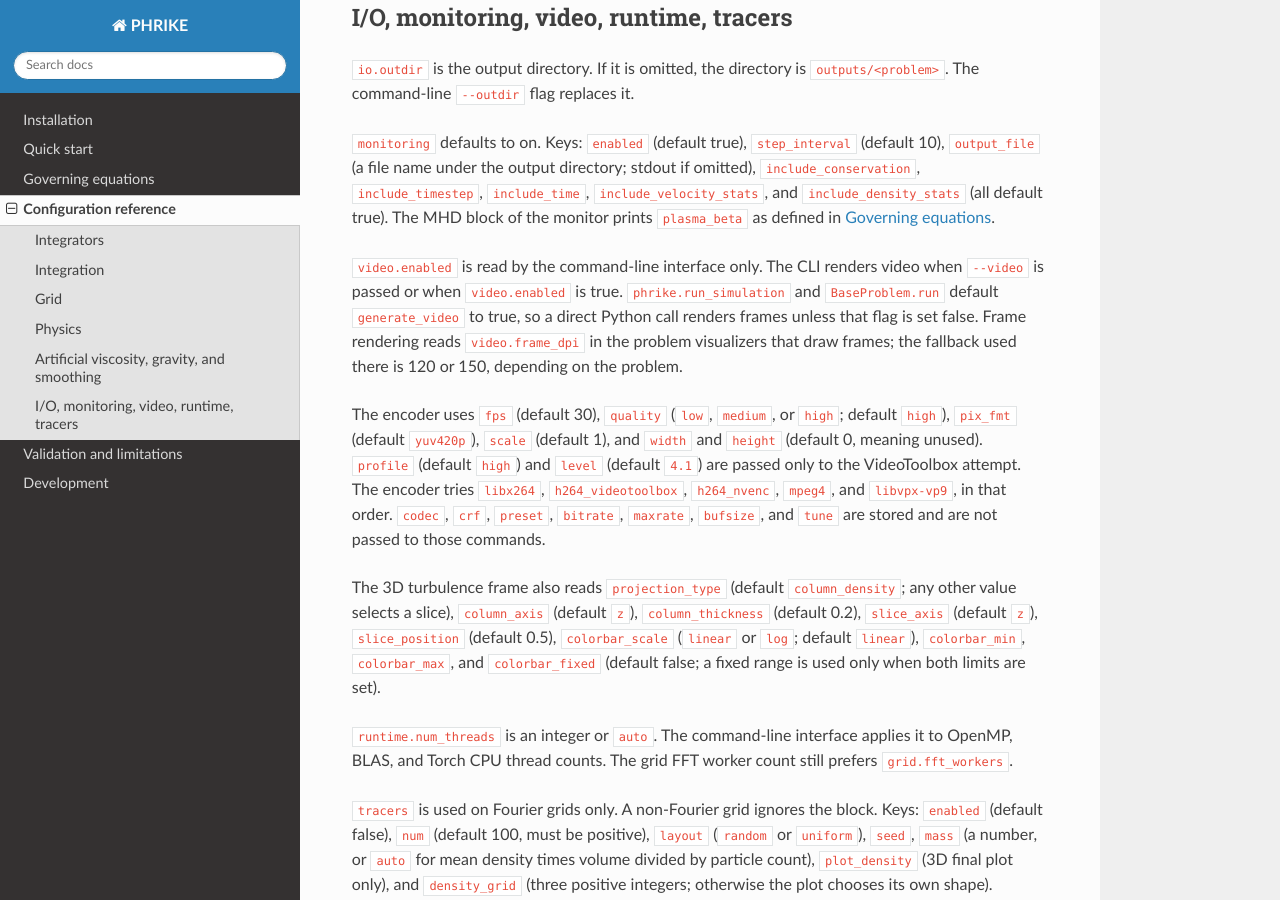
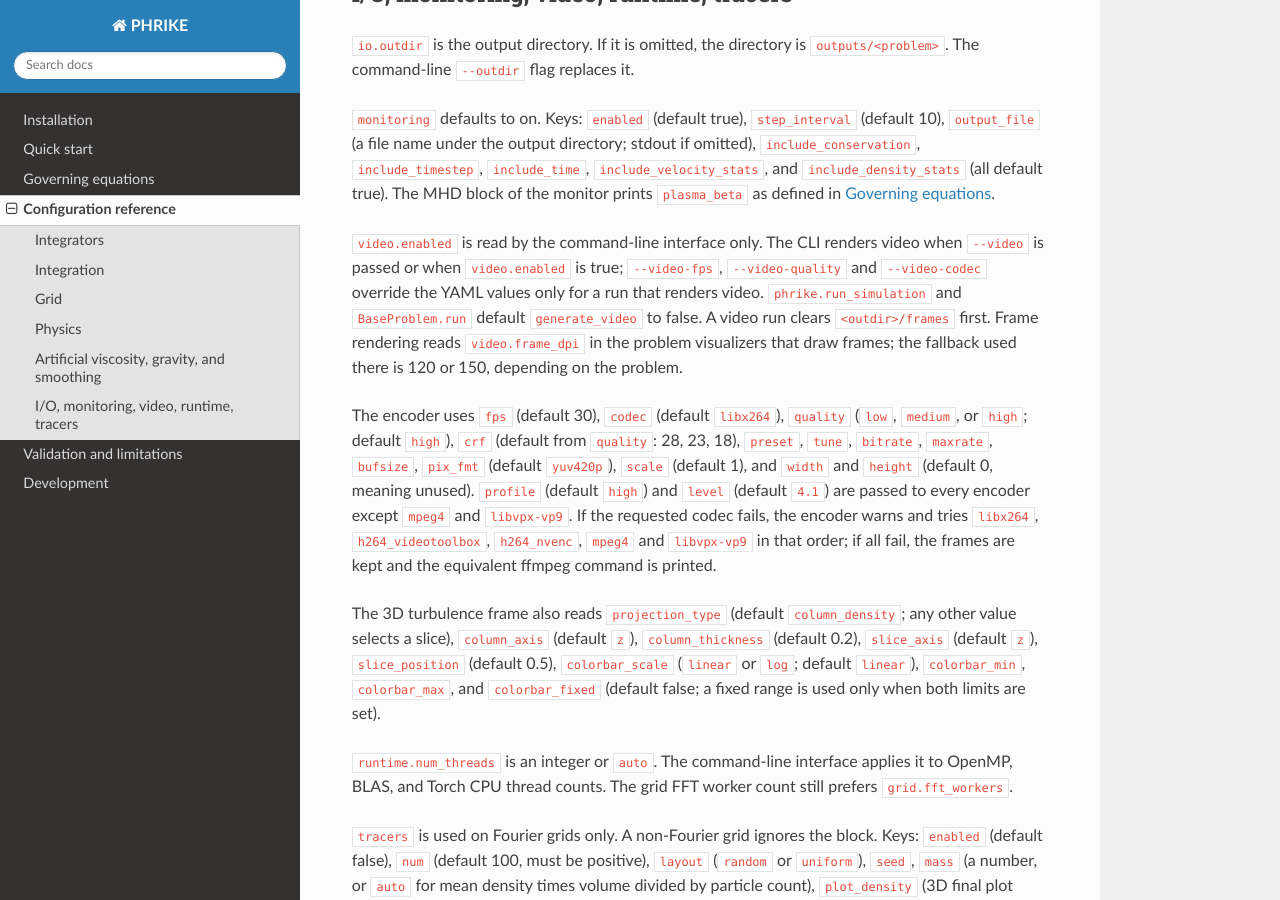
Before and after one commit to ermoseley/phrike, a Sphinx documentation site: the page built from docs/configuration.rst, in a window 1280 px wide and 900 px high, scrolled down 3834 px. Built offline with Sphinx 7.4.7 and the Read the Docs theme 3.1.0, drawn with Linux system fonts in a browser that asks for light colours; some of the changed text lies outside the part shown.

Commit message:
Sync configuration and quickstart docs with video and scheme behaviour; default codec libx264

```diff
--- a/docs/configuration.rst
+++ b/docs/configuration.rst
@@ -36,10 +36,8 @@
 
 Any other string raises ``ValueError``. An embedded name with adaptive
 stepping left off also raises ``ValueError``. ``rk23``, ``rk45``, and
-``rk78`` run only when adaptive stepping is enabled.
-``configs/sod_mixed_bc_example.yaml`` sets ``integration.scheme: rk45``
-and has no adaptive block, so that 1D configuration raises rather than
-integrating with RK4.
+``rk78`` run only when adaptive stepping is enabled (see
+``configs/sod_mixed_bc_example.yaml`` for a 1D adaptive RK45 example).
 
 If adaptive stepping is on and ``adaptive.scheme`` is omitted, an embedded
 ``integration.scheme`` is used; otherwise the embedded method defaults to
@@ -226,21 +224,25 @@
 
 ``video.enabled`` is read by the command-line interface only. The CLI
 renders video when ``--video`` is passed or when ``video.enabled`` is
-true. ``phrike.run_simulation`` and ``BaseProblem.run`` default
-``generate_video`` to true, so a direct Python call renders frames unless
-that flag is set false. Frame rendering reads ``video.frame_dpi`` in the
-problem visualizers that draw frames; the fallback used there is 120 or
-150, depending on the problem.
+true; ``--video-fps``, ``--video-quality`` and ``--video-codec`` override
+the YAML values only for a run that renders video. ``phrike.run_simulation``
+and ``BaseProblem.run`` default ``generate_video`` to false. A video run
+clears ``<outdir>/frames`` first. Frame rendering reads
+``video.frame_dpi`` in the problem visualizers that draw frames; the
+fallback used there is 120 or 150, depending on the problem.
 
-The encoder uses ``fps`` (default 30), ``quality`` (``low``, ``medium``,
-or ``high``; default ``high``), ``pix_fmt`` (default ``yuv420p``),
-``scale`` (default 1), and ``width`` and ``height`` (default 0, meaning
-unused). ``profile`` (default ``high``) and ``level`` (default ``4.1``)
-are passed only to the VideoToolbox attempt. The encoder tries
-``libx264``, ``h264_videotoolbox``, ``h264_nvenc``, ``mpeg4``, and
-``libvpx-vp9``, in that order. ``codec``, ``crf``, ``preset``,
-``bitrate``, ``maxrate``, ``bufsize``, and ``tune`` are stored and are
-not passed to those commands.
+The encoder uses ``fps`` (default 30), ``codec`` (default ``libx264``),
+``quality`` (``low``, ``medium``, or ``high``; default ``high``), ``crf``
+(default from ``quality``: 28, 23, 18), ``preset``, ``tune``,
+``bitrate``, ``maxrate``, ``bufsize``, ``pix_fmt`` (default
+``yuv420p``), ``scale`` (default 1), and ``width`` and ``height``
+(default 0, meaning unused). ``profile`` (default ``high``) and ``level``
+(default ``4.1``) are passed to every encoder except ``mpeg4`` and
+``libvpx-vp9``. If the requested
+codec fails, the encoder warns and tries ``libx264``,
+``h264_videotoolbox``, ``h264_nvenc``, ``mpeg4`` and ``libvpx-vp9`` in
+that order; if all fail, the frames are kept and the equivalent ffmpeg
+command is printed.
 
 The 3D turbulence frame also reads ``projection_type`` (default
 ``column_density``; any other value selects a slice), ``column_axis``
--- a/docs/quickstart.rst
+++ b/docs/quickstart.rst
@@ -11,8 +11,7 @@
 The command writes its outputs to the chosen directory. The command-line
 interface leaves video off unless ``--video`` is supplied or
 ``video.enabled`` is true. ``run_simulation`` and ``BaseProblem.run``
-default ``generate_video`` to true, so a direct Python call renders
-frames unless that argument is false.
+also default ``generate_video`` to false.
 
 List the available problem names and options with:
 
```
Also changed, not shown: 1 other file.
